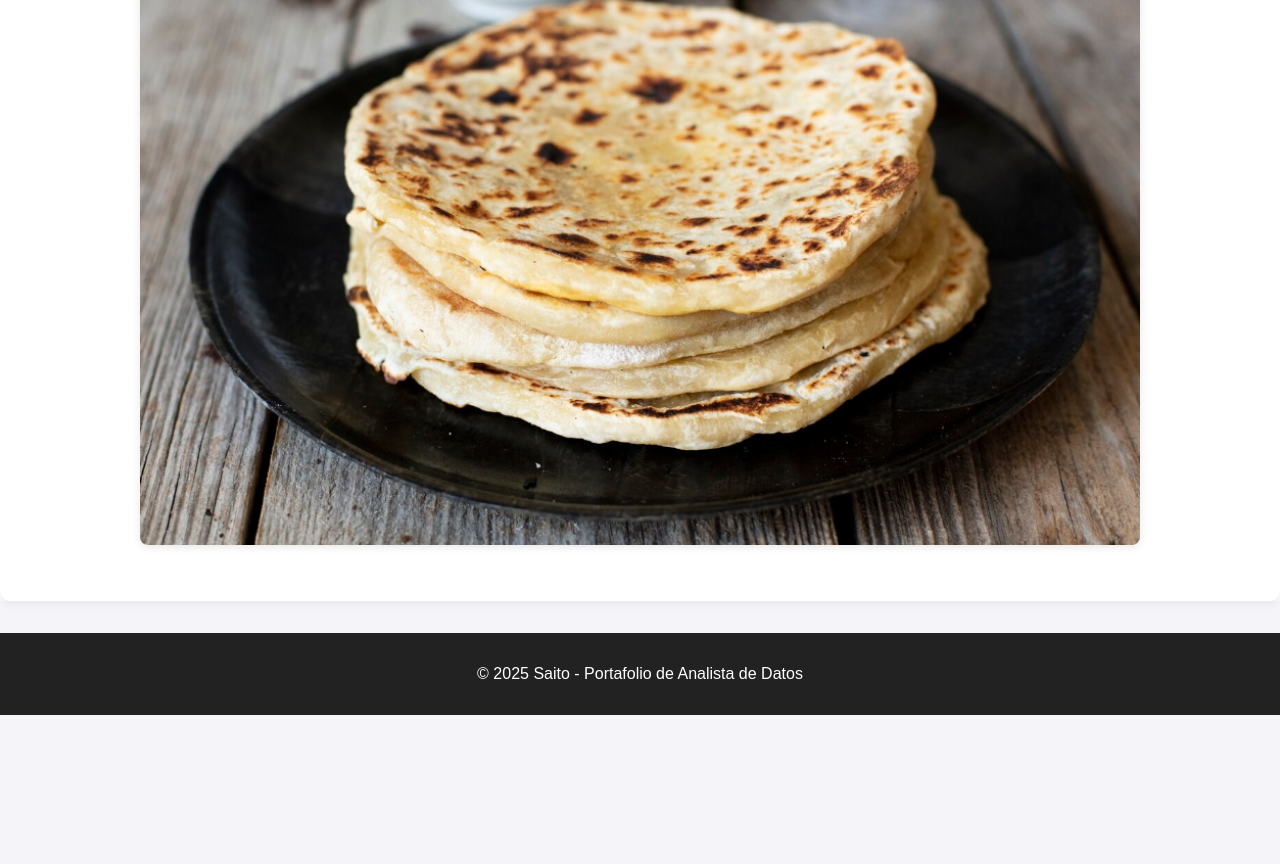
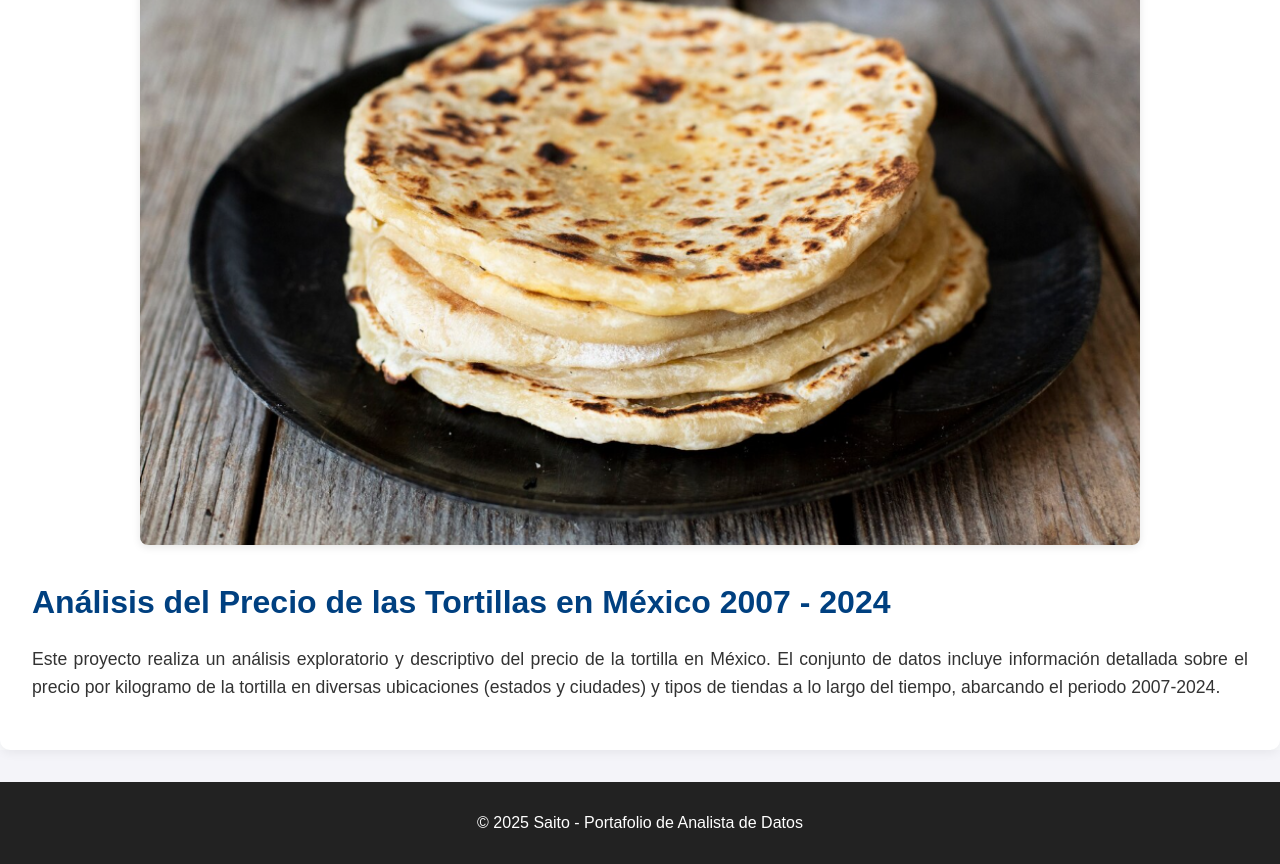
Before and after one commit to SaitoM17/mi-portafolio, a React (Create React App) app: page /Precio-tortilla in a window 1280 px wide. Shown: the part 317-1181 px from the top of the page. Before the commit the page ends 1032 px from the top, so only its background shows below. Built offline with nearby package versions, Linux system fonts and the light colour scheme.

Commit message:
feat: Se agego sub titulo y descripción del proyecto

```diff
--- a/src/pages/PrecioTortillaMexico.js
+++ b/src/pages/PrecioTortillaMexico.js
@@ -4,6 +4,13 @@ function PrecioTortilla() {
       <div className="contenedor-proyecto">
         <h1>📊 Precio de las tortillas en México</h1>
         <img src="/img/Tortillas.png" alt="Amazon Delivary" className="imagen-principal" />
+
+        <h2>Análisis del Precio de las Tortillas en México 2007 - 2024</h2>
+        <p>
+          Este proyecto realiza un análisis exploratorio y descriptivo del precio de la tortilla en México. El conjunto de datos incluye información
+          detallada sobre el precio por kilogramo de la tortilla en diversas ubicaciones (estados y ciudades) y tipos de tiendas a lo largo
+          del tiempo, abarcando el periodo 2007-2024.
+        </p>
       </div>
     </div>
   );
```
